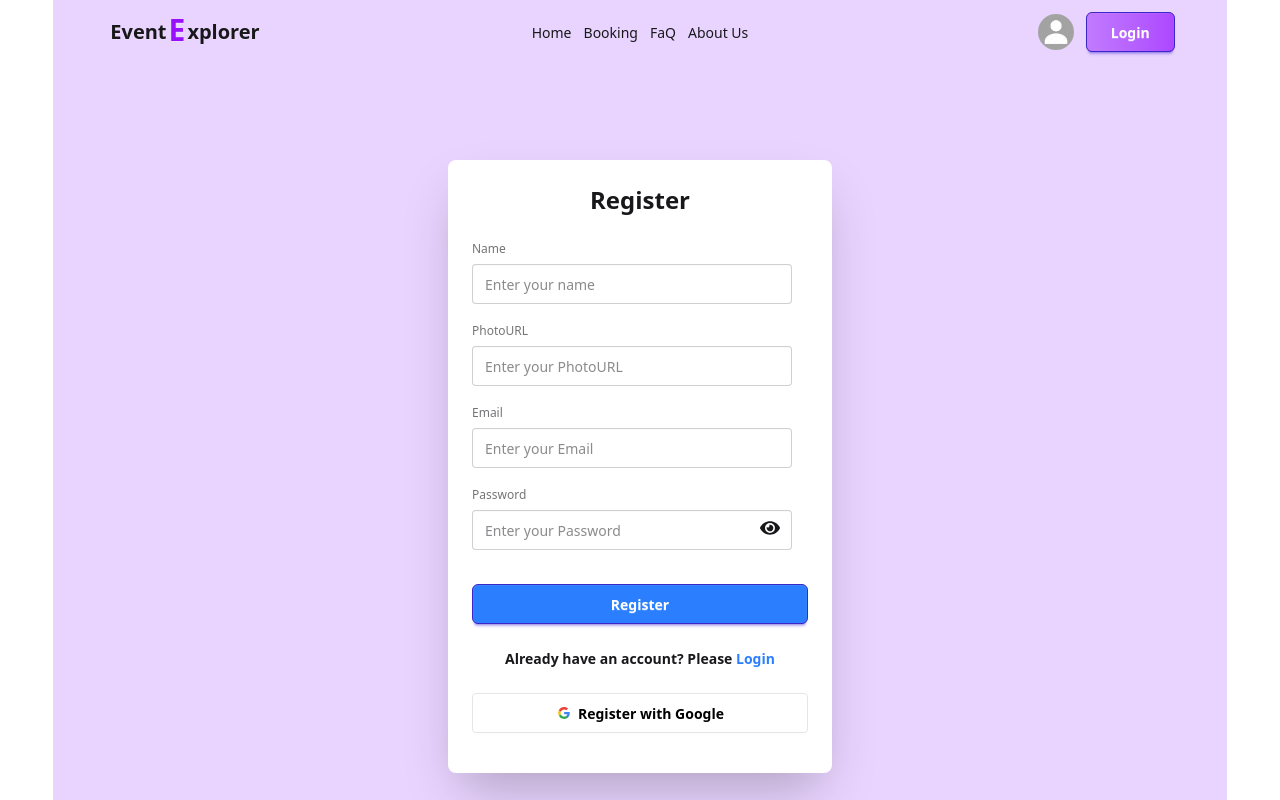
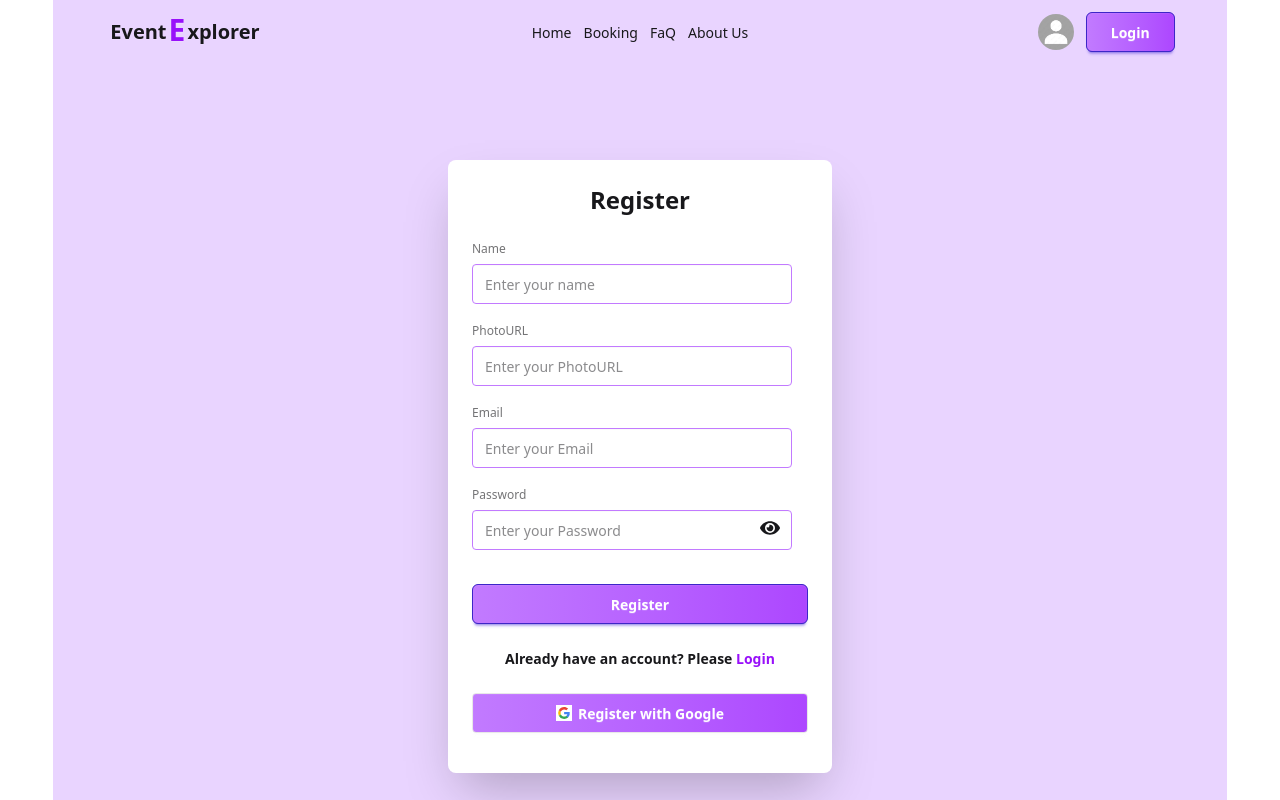
Before and after one commit to tahmid-khan-hub/Event-Explorar, a React (Vite) app: page /register in a window 1280 px wide. Shown: the top 800 px of the page. Built offline with nearby package versions, Linux system fonts and the light colour scheme; no server answers.

Commit message:
updated themes of login and register

```diff
--- a/src/components/Login/Login.jsx
+++ b/src/components/Login/Login.jsx
@@ -78,14 +78,14 @@ const Login = () => {
   };
 
   return (
-    <div data-aos="zoom-in" className="card bg-base-100 w-full max-w-sm mx-auto mb-56 mt-24 shrink-0 shadow-2xl ">
+    <div data-aos="zoom-in" className="card bg-base-100 w-full max-w-sm mx-auto mb-56 mt-24 shrink-0 shadow-2xl shadow-purple-400 border-1 border-purple-400">
       <div className="card-body">
         <h1 className="text-2xl font-bold mb-3 text-center ">Login now!</h1>
         <form onSubmit={handleLogin} className="fieldset">
           <label className="label">Email</label>
           <input
             type="email"
-            className="input mb-3"
+            className="input mb-3 border-1 border-purple-400"
             name="email"
             placeholder="Enter your Email"
             value={email}
@@ -96,7 +96,7 @@ const Login = () => {
           <div className="flex relative">
             <input
               type={`${show ? "text" : "password"}`}
-              className="input mb-3"
+              className="input mb-3 border-1 border-purple-400"
               name="password"
               placeholder="Enter your Password"
               required
@@ -109,11 +109,11 @@ const Login = () => {
             <a onClick={handleForgetPassword} className="link link-hover ">Forgot password?</a>
 
 
-          <button className="btn btn-primary px-6 py-2 rounded-md text-white bg-blue-500 hover:bg-blue-600 mt-4">Login</button>
+          <button className="btn btn-primary px-6 py-2 rounded-md text-white bg-gradient-to-r from-purple-400 to-purple-500 hover:from-purple-500 hover:to-purple-600 mt-4">Login</button>
 
 
           {/* Google */}
-          <button onClick={handleGoogleLogin} className="btn my-4 bg-white text-black border-[#e5e5e5]">
+          <button onClick={handleGoogleLogin} className="btn my-4 text-white bg-gradient-to-r from-purple-400 to-purple-500 hover:from-purple-500 hover:to-purple-600 ">
             <svg
               aria-label="Google logo"
               width="16"
@@ -146,7 +146,7 @@ const Login = () => {
         </form>
         <p className="mt-3 font-semibold ">
           New to this site? Please{" "}
-          <Link to={`/register`} className="text-blue-500 font-bold">Register</Link>
+          <Link to={`/register`} className="text-purple-600 font-bold">Register</Link>
         </p>
       </div>
     </div>
--- a/src/components/Register/Register.jsx
+++ b/src/components/Register/Register.jsx
@@ -97,7 +97,7 @@ const Register = () => {
           <label className="label">Name</label>
           <input
             type="text"
-            className="input mb-3"
+            className="input mb-3 border-1 border-purple-400"
             name="name"
             placeholder="Enter your name"
             required
@@ -106,7 +106,7 @@ const Register = () => {
           <label className="label">PhotoURL</label>
           <input
             type="text"
-            className="input mb-3"
+            className="input mb-3 border-1 border-purple-400"
             name="photo"
             placeholder="Enter your PhotoURL"
             required
@@ -115,7 +115,7 @@ const Register = () => {
           <label className="label">Email</label>
           <input
             type="email"
-            className="input mb-3"
+            className="input mb-3 border-1 border-purple-400"
             name="email"
             placeholder="Enter your Email"
             required
@@ -125,7 +125,7 @@ const Register = () => {
           <div className="flex relative">
             <input
               type={`${show ? "text" : "password"}`}
-              className="input mb-3"
+              className="input mb-3 border-1 border-purple-400"
               name="password"
               placeholder="Enter your Password"
               required
@@ -138,7 +138,7 @@ const Register = () => {
             </span>
           </div>
 
-          <button className="btn btn-primary px-6 py-2 rounded-md text-white bg-blue-500 hover:bg-blue-600 mt-4">
+          <button className="btn btn-primary px-6 py-2 rounded-md text-white bg-gradient-to-r from-purple-400 to-purple-500 hover:from-purple-500 hover:to-purple-600 mt-4">
             Register
           </button>
         </form>
@@ -146,7 +146,7 @@ const Register = () => {
 
         <p className="mt-3 font-semibold ">
           Already have an account? Please{" "}
-          <Link to={`/login`} className="text-blue-500 font-bold">
+          <Link to={`/login`} className="text-purple-600 font-bold">
             Login
           </Link>
         </p>
@@ -154,7 +154,7 @@ const Register = () => {
         {/* Google */}
         <button
           onClick={handleGoogleRegister}
-          className="btn my-4 bg-white text-black border-[#e5e5e5]"
+          className="btn my-4 text-white bg-gradient-to-r from-purple-400 to-purple-500 hover:from-purple-500 hover:to-purple-600"
         >
           <svg
             aria-label="Google logo"
```
